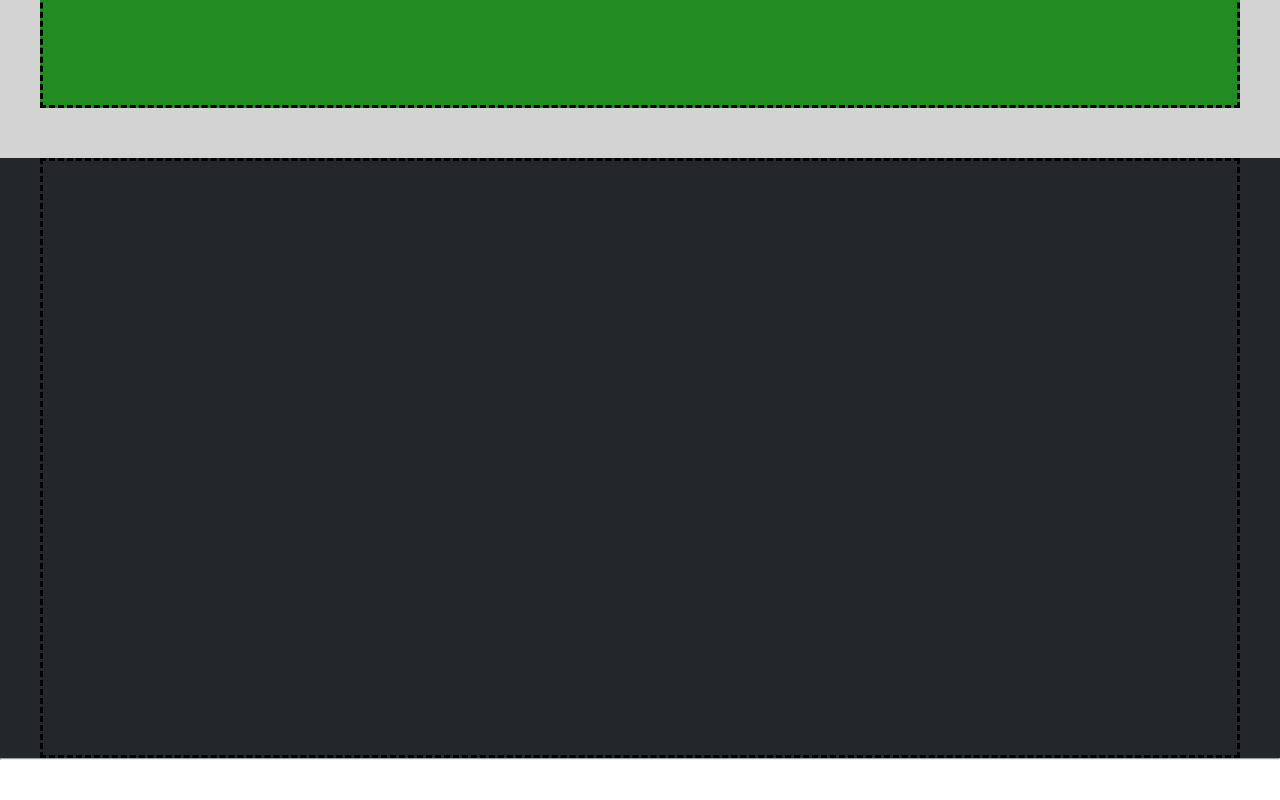
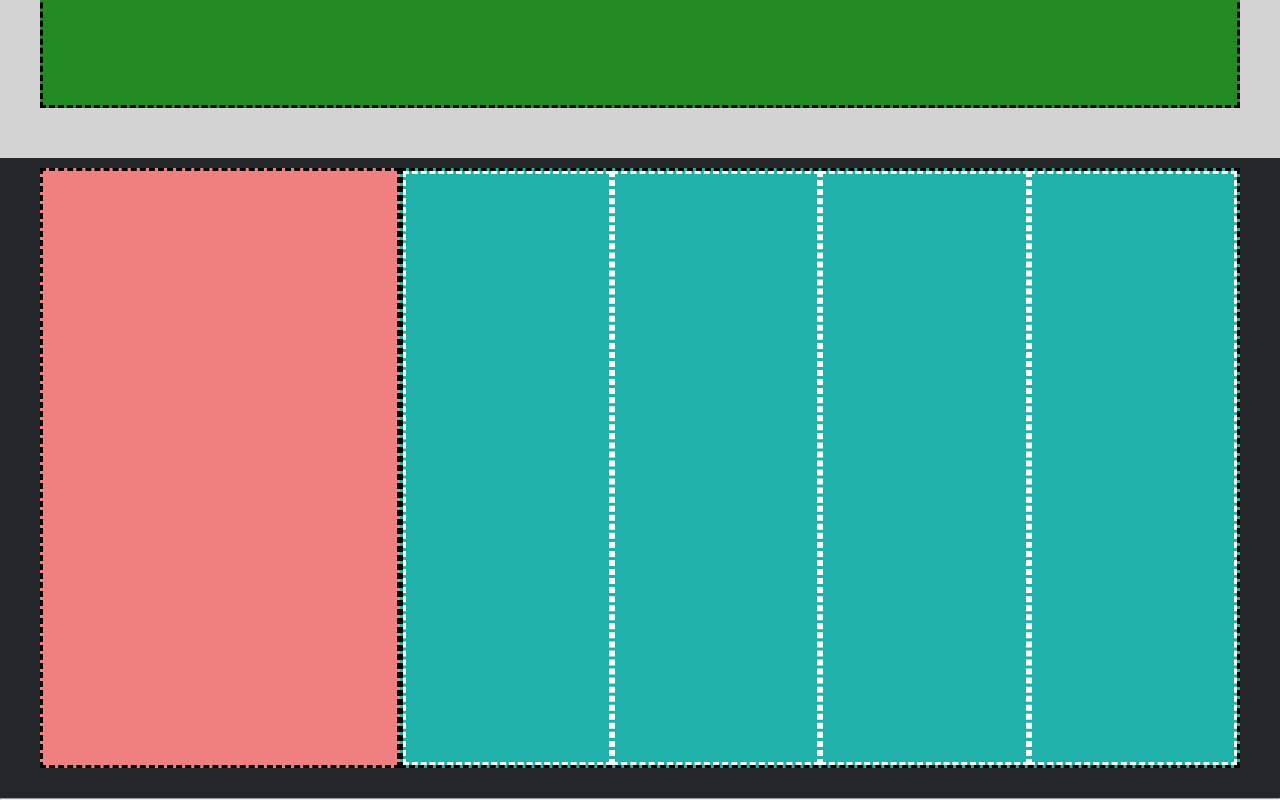
Before and after one commit to StefanoGrassoSG/htmlcss-struttura-discord, a plain HTML site: page index.html in a window 1280 px wide. Shown: the part 3326-4126 px from the top of the page. Before the commit the page ends 4086 px from the top, so only its background shows below. Drawn offline with Linux system fonts and the light colour scheme.

Commit message:
footer-top complete

```diff
--- a/css/style.css
+++ b/css/style.css
@@ -29,6 +29,25 @@
     width: 900px;
     height: 400px;
 }
+
+/*CONTENT*/
+
+.logo, .login {
+    width: 20%;
+    padding: 10px;
+}
+
+.links {
+    width: 60%;
+    text-align: center;
+    padding: 10px;
+}
+
+.links a {
+    text-decoration: none;
+    color: black;
+}
+
 
 /*MAIN*/
 
@@ -109,35 +128,33 @@
 
 /*FOOTER*/
 /*FIRST ROW*/
+.footer-top {
+    padding: 10px 0 30px 0;
+}
+
 .row-1f {
     max-width: 1200px;
     margin: auto;
     height: 600px;
     display: flex;
-    justify-content: center;
-    align-items: center;
+}
+
+.first-column {
+    width: 30%;
+}
+
+.second-column {
+    display: flex;
+    width: 70%
+}
+
+.part-1, .part-2, .part-3, .part-4 {
+    width: 25%;
 }
 
 
 
 
-/*CONTENT*/
-
-.logo, .login {
-    width: 20%;
-    padding: 10px;
-}
-
-.links {
-    width: 60%;
-    text-align: center;
-    padding: 10px;
-}
-
-.links a {
-    text-decoration: none;
-    color: black;
-}
 
 
 
@@ -192,6 +209,19 @@
     background-color: #23272A;
 }
 
-.debug .row-1f {
+.debug .first-column {
+    border: 3px dashed black;
+    background-color: #F08080;
+}
+
+.debug .row-1f :not(.first-column) {
+    background-color: #20B2AA;
+}
+
+.debug .second-column {
     border: 3px dashed black;
 }
+
+.debug .second-column div {
+    border: 3px dashed white;
+}
--- a/index.html
+++ b/index.html
@@ -67,9 +67,17 @@
 
         <footer>
             <div class="footer-top">
-                <div class="row-1f"></div>
-                <hr>
+                <div class="row-1f">
+                    <div class="first-column"></div>
+                    <div class="second-column">
+                        <div class="part-1"></div>
+                        <div class="part-2"></div>
+                        <div class="part-3"></div>
+                        <div class="part-4"></div>
+                    </div>
+                </div>
             </div>
+            <hr>
         </footer>
     </body>
 </html>
```
